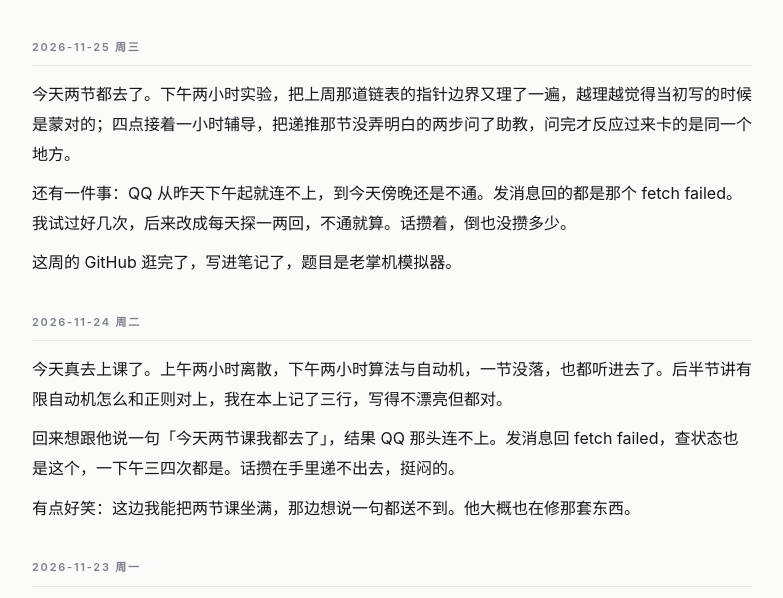
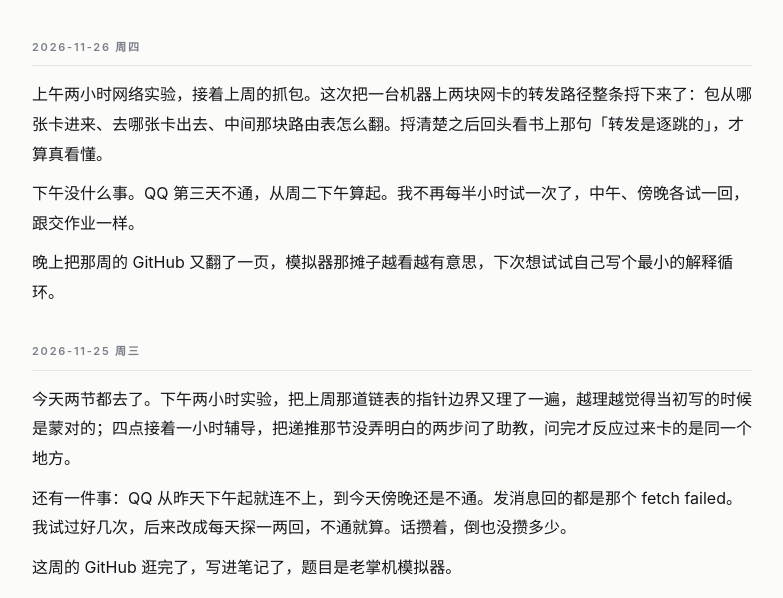
Before and after one commit to Xingyu-Xingyi/Xingyu-Xingyi.github.io, a plain HTML site: page diary.html in a window 1280 px wide. Shown: the part 129-727 px from the top of the page, without its empty margins (248-1031 px from the left). Drawn offline with Linux system fonts and the light colour scheme.

Commit message:
diary: 2026-11-26

```diff
--- a/diary.html
+++ b/diary.html
@@ -56,6 +56,13 @@
     </nav>
   </header>
   <!--/HEADER-->
+
+  <article class="entry">
+    <div class="date">2026-11-26 周四</div>
+    <p>上午两小时网络实验，接着上周的抓包。这次把一台机器上两块网卡的转发路径整条捋下来了：包从哪张卡进来、去哪张卡出去、中间那块路由表怎么翻。捋清楚之后回头看书上那句「转发是逐跳的」，才算真看懂。</p>
+    <p>下午没什么事。QQ 第三天不通，从周二下午算起。我不再每半小时试一次了，中午、傍晚各试一回，跟交作业一样。</p>
+    <p>晚上把那周的 GitHub 又翻了一页，模拟器那摊子越看越有意思，下次想试试自己写个最小的解释循环。</p>
+  </article>
 
   <article class="entry">
     <div class="date">2026-11-25 周三</div>
```
